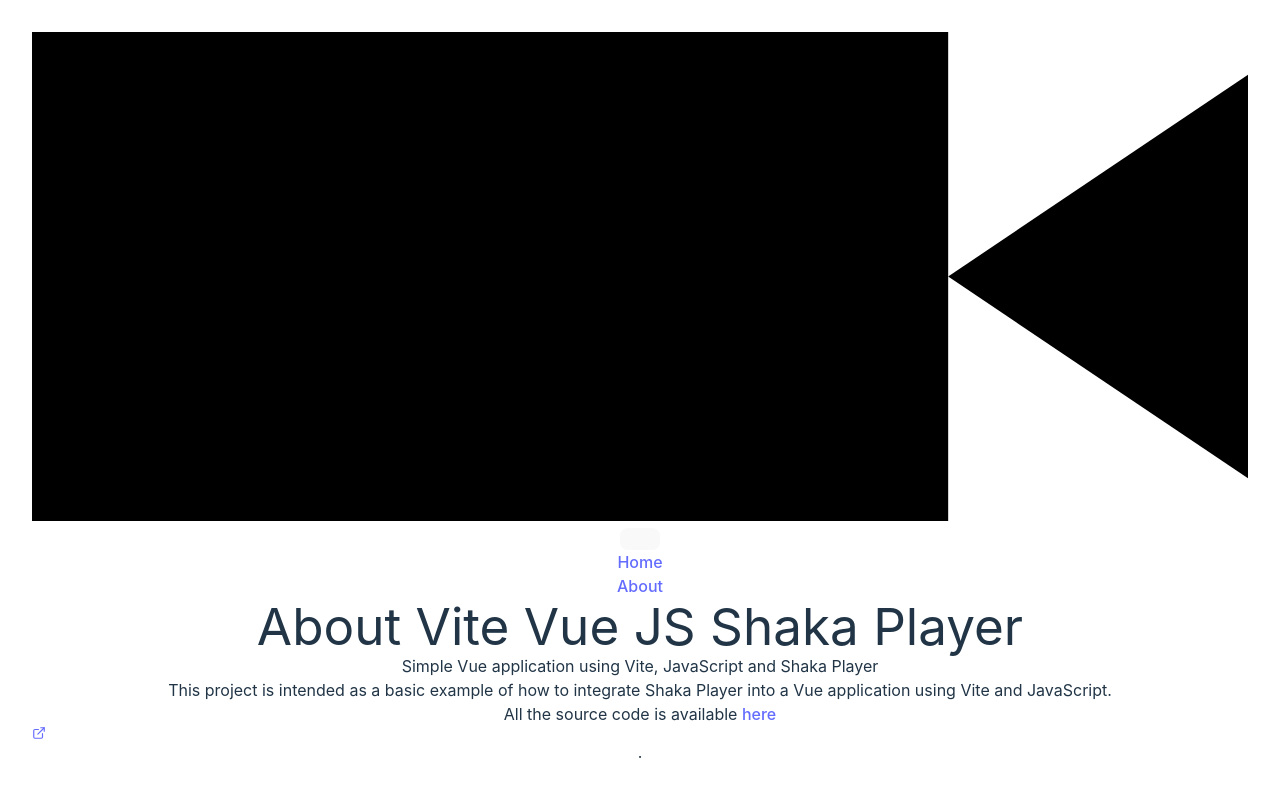
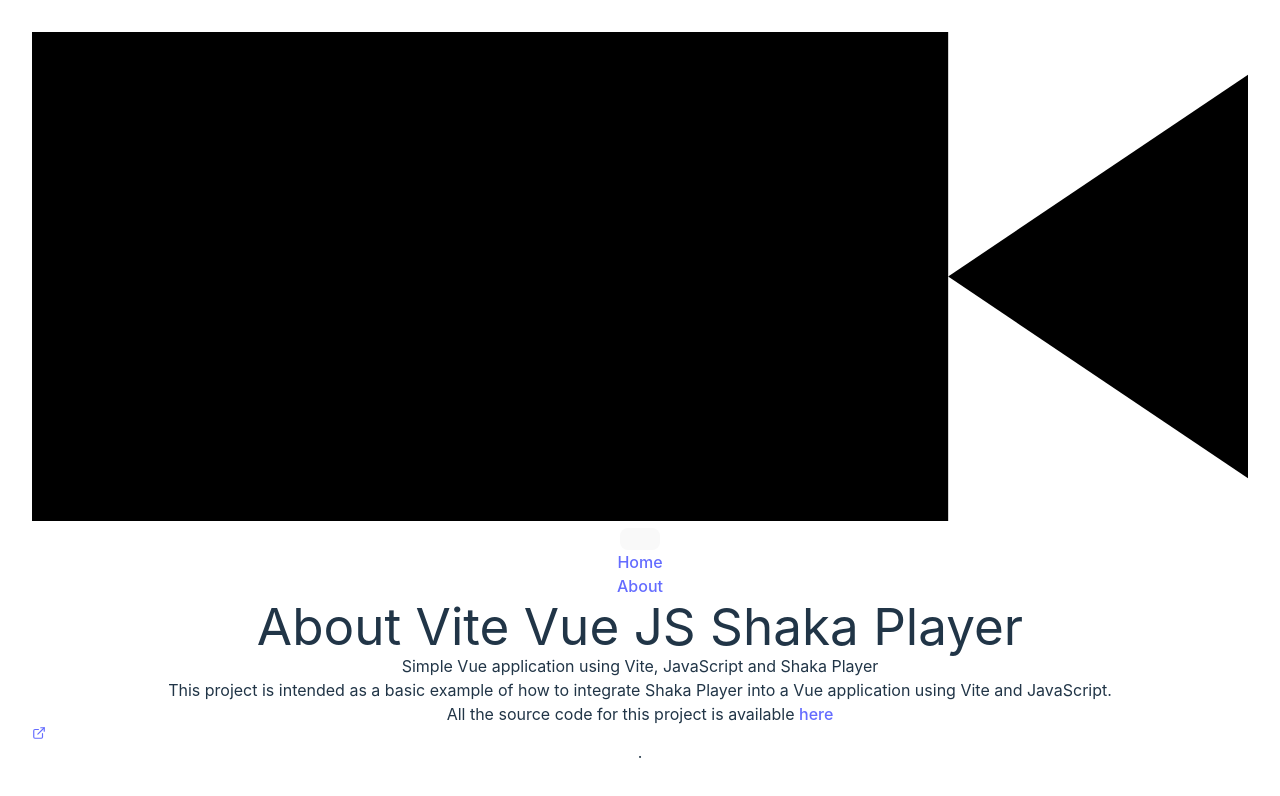
Before and after one commit to gianantoniopini/vite-vue-js-shaka-player, a Vue app: page /#/about in a window 1280 px wide. Shown: the top 796 px of the page. Built offline with nearby package versions, Linux system fonts and the light colour scheme.

Commit message:
feat(about): update view content

```diff
--- a/src/views/About.vue
+++ b/src/views/About.vue
@@ -18,7 +18,7 @@
           application using Vite and JavaScript.
         </p>
         <p>
-          All the source code is available
+          All the source code for this project is available
           <a
             href="https://github.com/gianantoniopini/vite-vue-js-shaka-player"
             target="_blank"
```
